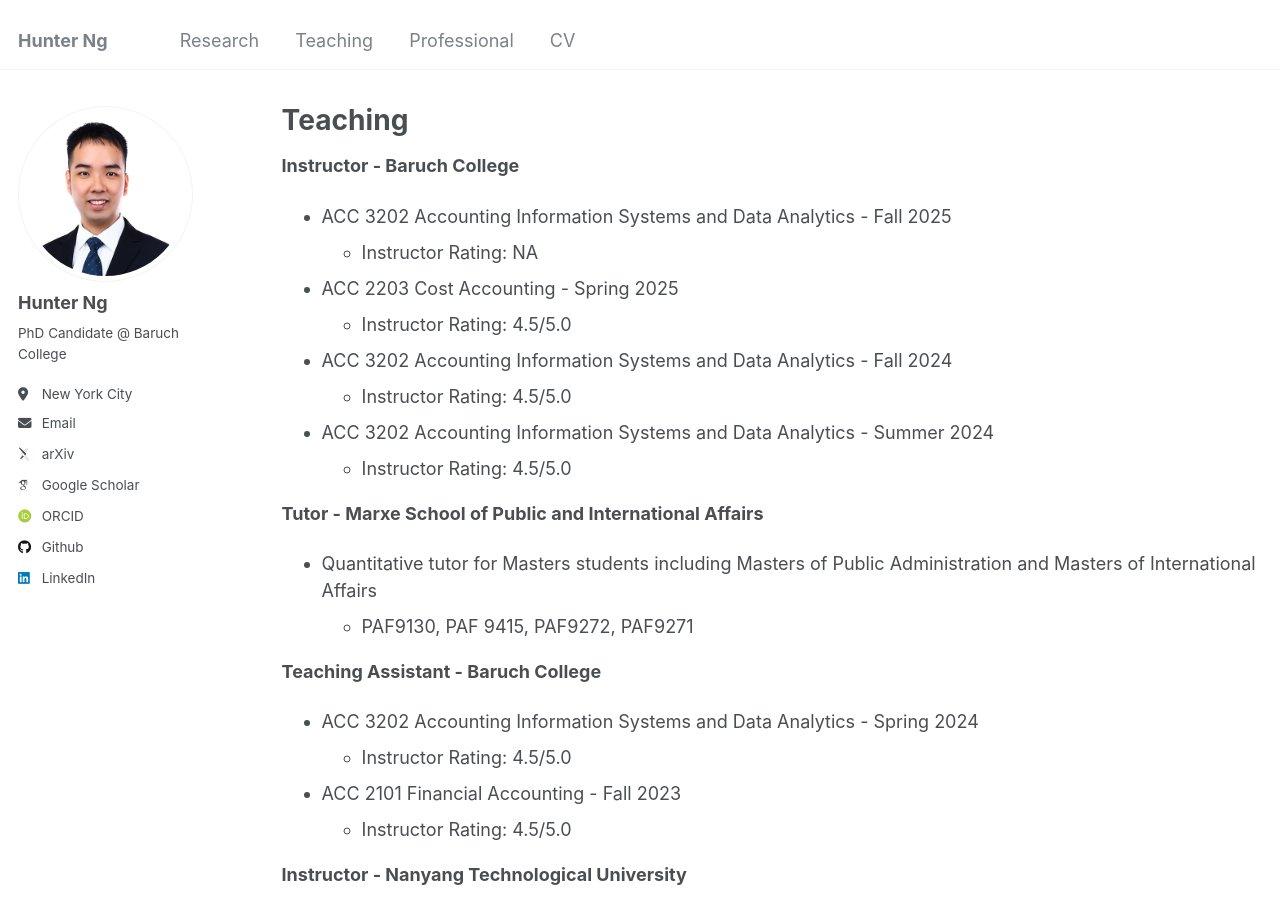
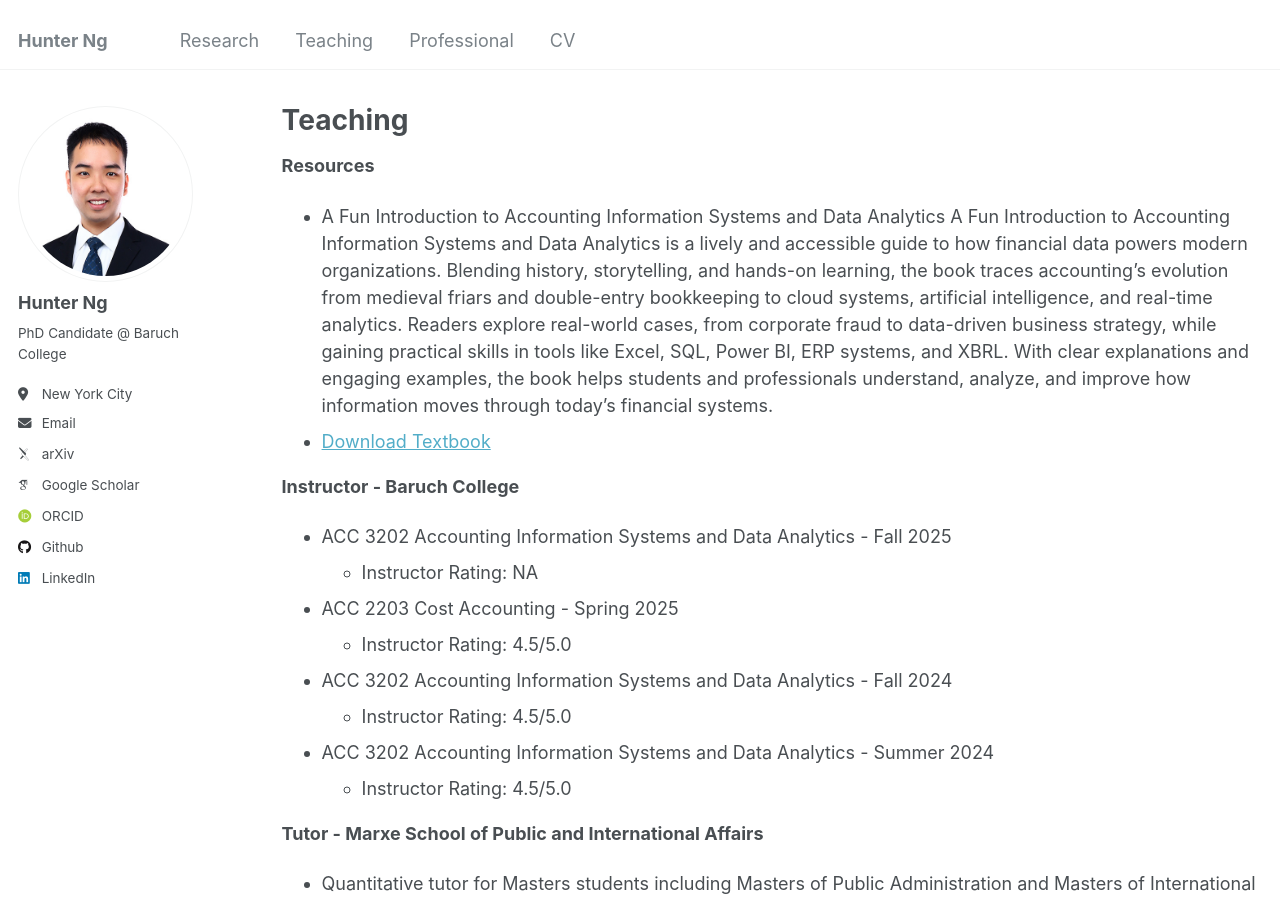
Before and after one commit to hunternbh/hunterng, a Jekyll site: the page built from _pages/teaching.md, in a window 1280 px wide and 900 px high. Built offline with Jekyll 4.4.1, drawn with Linux system fonts in a browser that asks for light colours; some web fonts are replaced.

Commit message:
'textbook'

```diff
--- a/_pages/teaching.md
+++ b/_pages/teaching.md
@@ -8,6 +8,11 @@ redirect_from:
 ---
 
 {% include base_path %}
+**Resources**
+- A Fun Introduction to Accounting Information Systems and Data Analytics
+A Fun Introduction to Accounting Information Systems and Data Analytics is a lively and accessible guide to how financial data powers modern organizations. Blending history, storytelling, and hands-on learning, the book traces accounting’s evolution from medieval friars and double-entry bookkeeping to cloud systems, artificial intelligence, and real-time analytics. Readers explore real-world cases, from corporate fraud to data-driven business strategy, while gaining practical skills in tools like Excel, SQL, Power BI, ERP systems, and XBRL. With clear explanations and engaging examples, the book helps students and professionals understand, analyze, and improve how information moves through today’s financial systems.
+- [Download Textbook]({{ site.baseurl }}/files/textbook-1.pdf)
+
 **Instructor - Baruch College**
 - ACC 3202 Accounting Information Systems and Data Analytics - Fall 2025
   - Instructor Rating: NA
```
Also changed, not shown: _pages/research.md (+2 -2 lines), 1 other file.
